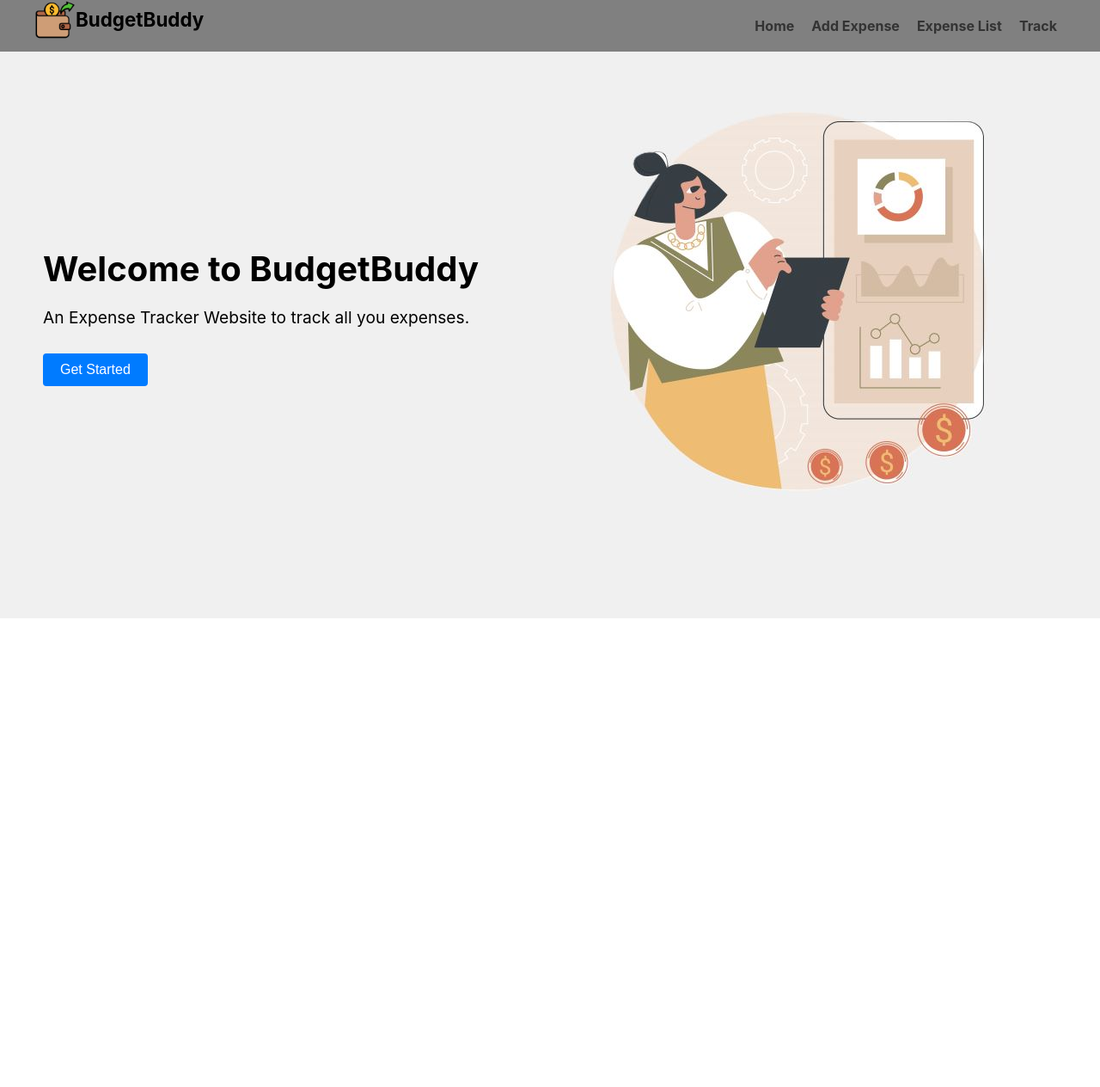
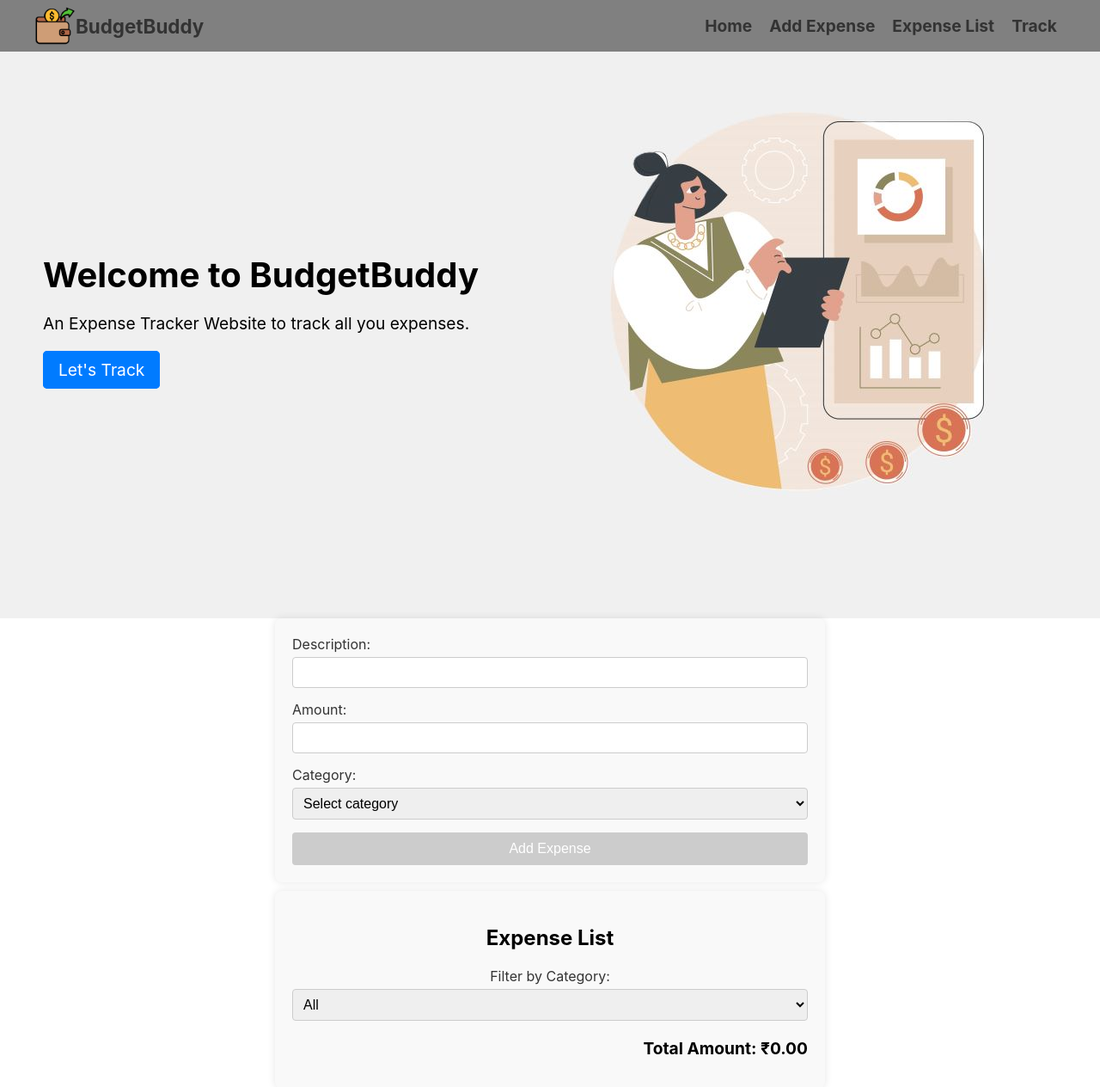
Before and after one commit to amlesh-kumar01/expense-tracker, a React (Create React App) app: page / in a window 1280 px wide. Shown: the top 1264 px of the page at 86% size. Before the commit the page ends 800 px from the top, so only its background shows below. Built offline with nearby package versions, Linux system fonts and the light colour scheme.

Commit message:
added Custom404 component

```diff
--- a/src/App.js
+++ b/src/App.js
@@ -1,11 +1,12 @@
+import { BrowserRouter as Router, Route, Routes } from "react-router-dom";
+import React, { useState } from "react";
+import { useEffect } from "react";
 import "./App.css";
-import { useEffect } from "react";
 import Navbar from "./components/Navbar";
 import HeroSection from "./components/HeroSection";
 import AddExpenseForm from "./components/AddExpenseForm";
 import ExpenseList from "./components/ExpenseList";
-import { BrowserRouter as Router, Route, Routes } from "react-router-dom";
-import React, { useState } from "react";
+import NotFound from "./components/Custom404";
 
 function App() {
   const [expenses, setExpenses] = useState(() => {
@@ -26,8 +27,8 @@ function App() {
               <>
                 <Navbar />
                 <HeroSection />
-                {/* <AddExpenseForm expenses={expenses} setExpenses={setExpenses} />
-                <ExpenseList expenses={expenses} setExpenses={setExpenses} /> */}
+                <AddExpenseForm expenses={expenses} setExpenses={setExpenses} />
+                <ExpenseList expenses={expenses} setExpenses={setExpenses} />
               </>
             }
           />
@@ -71,6 +72,14 @@ function App() {
               </>
             }
           />
+          <Route
+            path="/*"
+            element={
+              <>
+                <NotFound/>
+              </>
+            }
+          />
         </Routes>
       </Router>
     </div>
--- a/src/components/AddExpenseForm.js
+++ b/src/components/AddExpenseForm.js
@@ -36,7 +36,7 @@ const AddExpenseForm = ({ expenses, setExpenses }) => {
   };
 
   return (
-    <form onSubmit={handleSubmit}>
+    <form onSubmit={handleSubmit} id='expense-form'>
       <div>
         <label>
           Description:
--- /dev/null
+++ b/src/components/Custom404.css
@@ -0,0 +1,37 @@
+/* NotFound.css */
+.not-found-container {
+    display: flex;
+    flex-direction: column;
+    align-items: center;
+    justify-content: center;
+    height: 100vh;
+    background-color: #f0f0f0;
+    text-align: center;
+}
+
+.not-found-title {
+    font-size: 10rem;
+    color: #ff4040;
+    margin: 0;
+}
+
+.not-found-message {
+    font-size: 1.5rem;
+    color: #333;
+    margin: 1rem 0;
+}
+
+.home-link {
+    font-size: 1.2rem;
+    color: #007bff;
+    text-decoration: none;
+    border: 2px solid #007bff;
+    padding: 0.5rem 1rem;
+    border-radius: 5px;
+    transition: background-color 0.3s, color 0.3s;
+}
+
+.home-link:hover {
+    background-color: #007bff;
+    color: #fff;
+}
--- /dev/null
+++ b/src/components/Custom404.js
@@ -0,0 +1,16 @@
+// NotFound.js
+import React from 'react';
+import { Link } from 'react-router-dom';
+import './Custom404.css';
+
+const NotFound = () => {
+    return (
+        <div className="not-found-container">
+            <h1 className="not-found-title">404</h1>
+            <p className="not-found-message">Page Not Found</p>
+            <Link to="/" className="home-link">Go Back to Home</Link>
+        </div>
+    );
+};
+
+export default NotFound;
--- a/src/components/ExpenseList.js
+++ b/src/components/ExpenseList.js
@@ -48,7 +48,7 @@ const ExpenseList = ({ expenses, setExpenses }) => {
   const totalAmount = filteredExpenses.reduce((total, expense) => total + parseFloat(expense.amount), 0);
 
   return (
-    <div className="expense-list">
+    <div className="expense-list" id='expense-list'>
       <h2>Expense List</h2>
 
       <div className="filter">
--- a/src/components/HeroSection.css
+++ b/src/components/HeroSection.css
@@ -24,7 +24,7 @@
     animation: fadeInLeft 1.5s ease-in-out;
   }
 
-  .hero-button {
+  /* .hero-button {
     padding: 10px 20px;
     font-size: 1rem;
     color: white;
@@ -32,7 +32,22 @@
     border: none;
     cursor: pointer;
     animation: fadeInLeft 2s ease-in-out;
-  }
+  } */
+  .track-link {
+    font-size: 1.2rem;
+    color: white;
+    text-decoration: none;
+    border: 2px solid #007bff;
+    padding: 0.5rem 1rem;
+    border-radius: 5px;
+    background-color: #007bff;
+    transition: background-color 0.3s, color 0.3s;
+}
+
+.track-link:hover {
+    background-color: white;
+    color: #007bff;
+}
 
   .hero-image img {
     max-width: 100%;
@@ -58,7 +73,6 @@
     }
   }
 
-  /* Animations */
   @keyframes fadeInLeft {
     from {
       opacity: 0;
--- a/src/components/HeroSection.js
+++ b/src/components/HeroSection.js
@@ -1,13 +1,16 @@
 import React from 'react';
 import './HeroSection.css'; // Import the CSS file
+import { Link } from 'react-router-dom';
 
 const HeroSection = () => {
+
   return (
-    <section className="hero">
+    <section className="hero" id='hero-section'>
       <div className="hero-content">
         <h1 className="hero-title">Welcome to BudgetBuddy</h1>
         <p className="hero-description">An Expense Tracker Website to track all you expenses.</p>
-        <button className="hero-button">Get Started</button>
+        {/* <button className="hero-button">Let's Track</button> */}
+        <Link to="/track" className="track-link">Let's Track</Link>
       </div>
       <div className="hero-image">
         <img src="/images/hero-section.jpg" alt="Hero" />
--- a/src/components/Navbar.css
+++ b/src/components/Navbar.css
@@ -12,11 +12,22 @@
     height: 100%;
     display: flex;
     align-items: center;
+    margin:0;
 }
 .nav-title p{
     font-weight: bolder;
     margin:0;
     font-size: 1.4em;
+}
+.title-link{
+    text-decoration: none;
+    color: #333;
+    display: flex;
+    justify-content: center;
+}
+.title-link:hover{
+    color:lightblue;
+    transition: color 0.3s ease;
 }
 .nav-logo{
     height: 80%;
@@ -37,9 +48,10 @@
   color: #333;
   font-weight: bold;
   transition: color 0.3s ease;
+  font-size: 1.2em;
 }
 .navlinks a:hover {
-  color: #0074d9;
+  color: lightblue;
 }
 .toggle-icon{
     display:none;
@@ -48,7 +60,7 @@
     margin-right: 30px;
 }
 
-@media (max-width:650px){
+@media (max-width:700px){
     .navlinks{
         display:none;
     }
@@ -56,7 +68,7 @@
         display: block;
     }
     .hamburger-menu{
-        position:absolute;
+        position:fixed;
         top:60px;
         right:0px;
         background-color: grey;
--- a/src/components/Navbar.js
+++ b/src/components/Navbar.js
@@ -18,16 +18,16 @@ export default function Navbar() {
         <div className="hamburger-menu">
           <ul className="hamburger-links">
             <li>
-              {/* <a href="./HeroSection.js">Home</a> */}
-              <Link to="/home">Home</Link>
+              {/* <a href="#hero-section">Home</a> */}
+              <Link to="/">Home</Link>
             </li>
             <li>
-              {/* <a href="./AddExpenseFrom.js">Add Expense</a> */}
-              <Link to="/add-expense">Add Expense</Link>
+              <a href="#expense-form">Add Expense</a>
+              {/* <Link to="/add-expense">Add Expense</Link> */}
             </li>
             <li>
-              {/* <a href="/AddExpenseList.js">Expense List</a> */}
-              <Link to="/expense-list">Expense List</Link>
+              <a href="#expense-list">Expense List</a>
+              {/* <Link to="/expense-list">Expense List</Link> */}
             </li>
             <li>
               <Link to="/track">Track</Link>
@@ -43,7 +43,8 @@ export default function Navbar() {
       <div className="navbar">
         <div className="nav-title">
           <img src="images/nav-logo.png" alt="nav-logo" className="nav-logo" />
-          <p>BudgetBuddy</p>
+          <Link to="/" className="title-link"><p>BudgetBuddy</p></Link>
+
         </div>
         <img
           src={`images/toggle-menu-icon${show ? "-cross" : ""}.png`}
@@ -54,16 +55,16 @@ export default function Navbar() {
         />
         <ul className={"navlinks"}>
           <li>
-            {/* <a href="/HeroSection.js">Home</a> */}
-            <Link to="/home">Home</Link>
+            {/* <a href="#hero-section">Home</a> */}
+            <Link to="/">Home</Link>
           </li>
           <li>
-            <Link to="/add-expense">Add Expense</Link>
-            {/* <a href="/AddExpenseForm.js">Add Expense</a> */}
+            <a href="#expense-form">Add Expense</a>
+            {/* <Link to="/add-expense">Add Expense</Link> */}
           </li>
           <li>
-            <Link to="/expense-list">Expense List</Link>
-            {/* <a href="/AddExpenseList.js">Expense List</a> */}
+            <a href="#expense-list">Expense List</a>
+            {/* <Link to="/expense-list">Expense List</Link> */}
           </li>
           <li>
             <Link to="/track">Track</Link>
```
